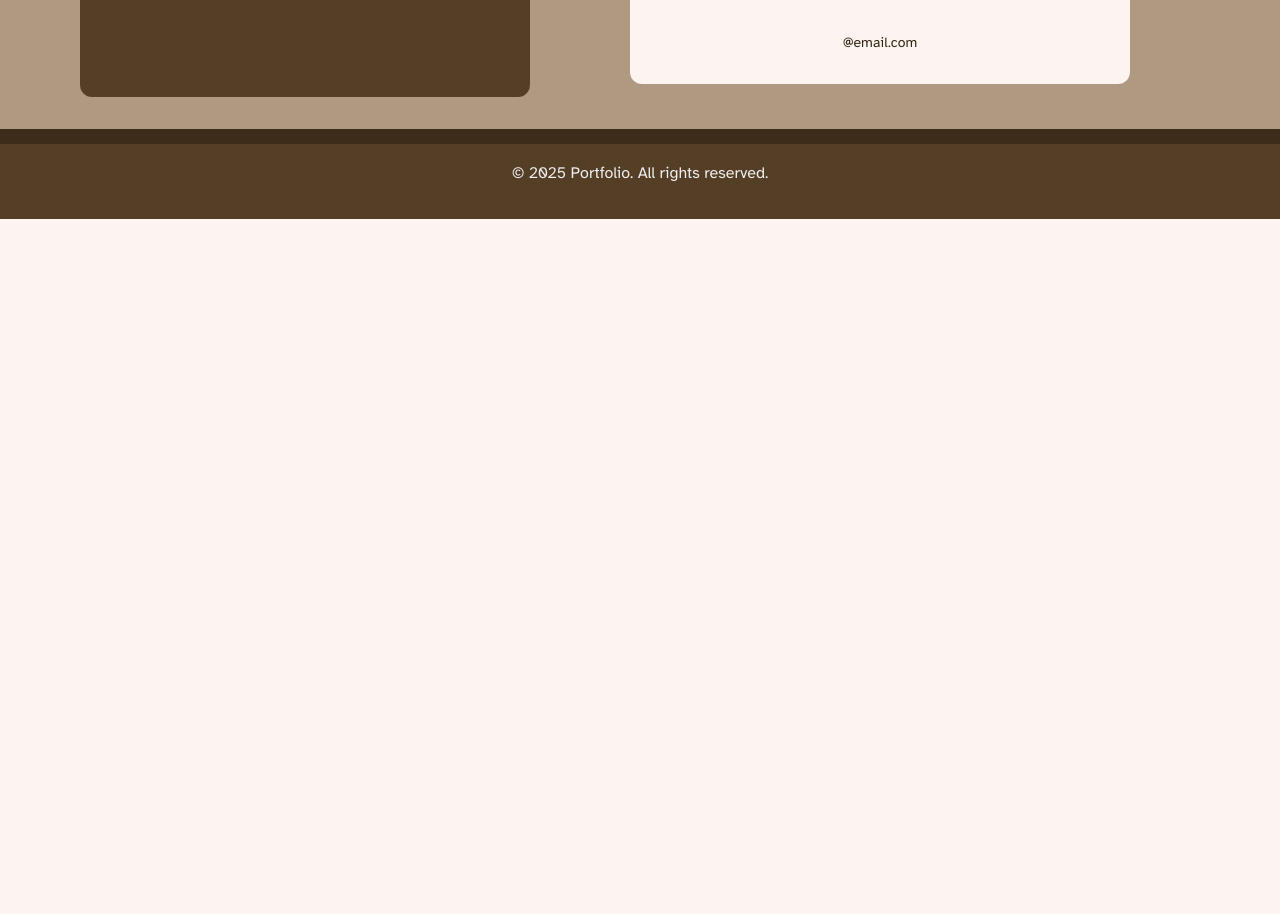
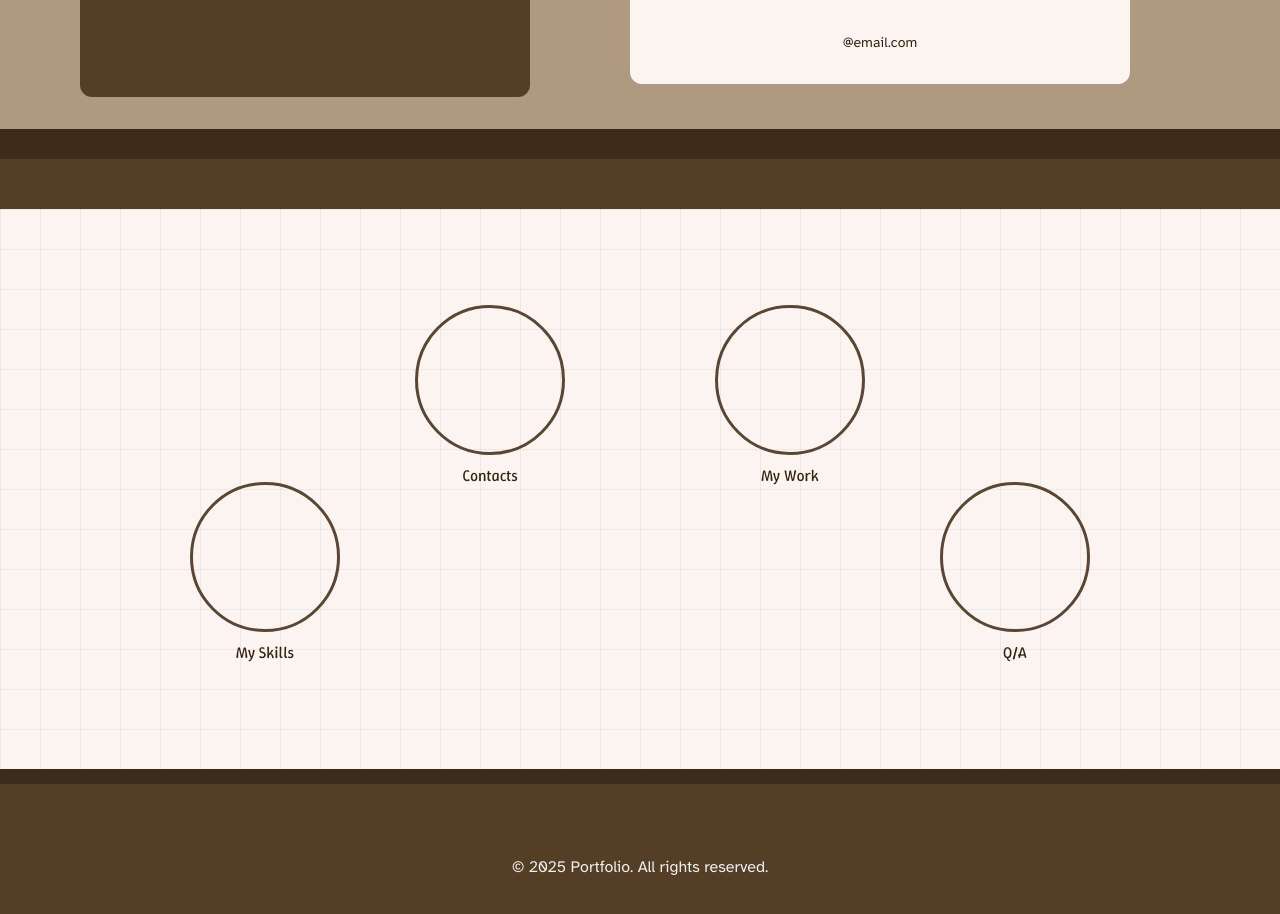
Before and after one commit to Amanda-Andrite/Portfolio, a SvelteKit app: page / in a window 1280 px wide. Shown: the part 1180-2094 px from the top of the page. Before the commit the page ends 1399 px from the top, so only its background shows below. Built offline with nearby package versions, Linux system fonts and the light colour scheme.

Commit message:
Added Bubble links & Navigation

```diff
--- a/src/lib/Footer.svelte
+++ b/src/lib/Footer.svelte
@@ -6,7 +6,7 @@
 <style>
     .footer {
         width: 100%;
-        padding: var(--space-md);
+        padding: 70px 0;
         text-align: center;
         font-family: var(--font-body);
         font-size: var(--font-sm);
--- a/src/routes/+page.svelte
+++ b/src/routes/+page.svelte
@@ -1,4 +1,5 @@
 <script>
+	import { resolve } from '$app/paths';
 </script>
 
 <svelte:head>
@@ -37,6 +38,30 @@
 					<p class="about-email">@email.com</p>
 				</div>
 			</article>
+		</div>
+	</section>
+
+	<div class="primary-divider"></div>
+	<div class="secondary-divider"></div>
+
+	<section class="links">
+		<div class="links-container">
+			<a href={resolve('/skills')} class="circle circle-1" aria-label="Go to My Skills page">
+				<div class="circle-shape"></div>
+				<span>My Skills</span>
+			</a>
+			<a href={resolve('/contact')} class="circle circle-2" aria-label="Go to Contact page">
+				<div class="circle-shape"></div>
+				<span>Contacts</span>
+			</a>
+			<a href={resolve('/work')} class="circle circle-3" aria-label="Go to My Work page">
+				<div class="circle-shape"></div>
+				<span>My Work</span>
+			</a>
+			<a href={resolve('/qs')} class="circle circle-4" aria-label="Go to Q/A page">
+				<div class="circle-shape"></div>
+				<span>Q/A</span>
+			</a>
 		</div>
 	</section>
 </main>
@@ -173,4 +198,74 @@
 		text-align: center;
 		color: var(--text-primary);
 	}
+
+	/*grid background*/
+	.links {
+		background-color: var(--background-primary);
+		padding: 6rem 2rem 4rem;
+		background-image:
+			linear-gradient(to right, rgba(0, 0, 0, 0.05) 1px, transparent 1px),/*vertical lines*/
+			linear-gradient(to bottom, rgba(0, 0, 0, 0.05) 1px, transparent 1px);/*horizontal lines*/
+		background-size: 40px 40px;/*grid size*/
+	}
+
+	.links-container {
+		position: relative;
+		width: 100%;
+		max-width: 900px;
+		height: 400px;
+		margin: 0 auto;
+	}
+
+	.circle {
+		position: absolute;
+		display: flex;
+		flex-direction: column;
+		align-items: center;
+		gap: 0.5rem;
+		cursor: pointer;
+		text-decoration: none;
+		color: inherit;
+	}
+
+	.circle-shape {
+		width: 150px;
+		height: 150px;
+		border-radius: 50%;
+		border: 3px solid #5a4634;
+		background-color: transparent;
+		transition: transform 0.2s ease;
+	}
+
+	.circle:hover .circle-shape {
+		transform: scale(1.05); /*Responsive hover effect */
+	}
+
+	/* Position the circles */
+	.circle span {
+		font-family: var(--font-button);
+		font-size: 1rem;
+	}
+
+	.circle-1 {
+		left: 0;
+		bottom: 40px;
+	}
+	.circle-2 {
+		left: 25%;
+		top: 0;
+	}
+	.circle-3 {
+		right: 25%;
+		top: 0;
+	}
+	.circle-4 {
+		right: 0;
+		bottom: 40px;
+	}
+
+	/* Accessibility, styles for keyboard nav */
+	.circle:focus-visible .circle-shape {
+		outline: 3px solid var(--color-button);
+	}
 </style>
```
